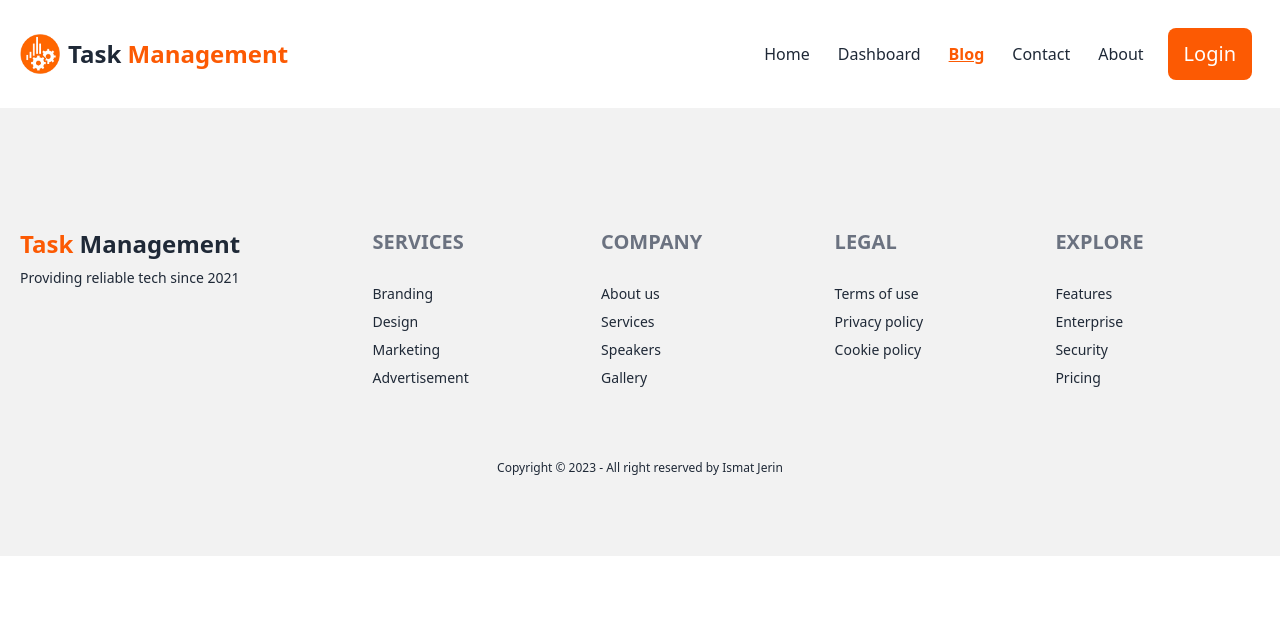
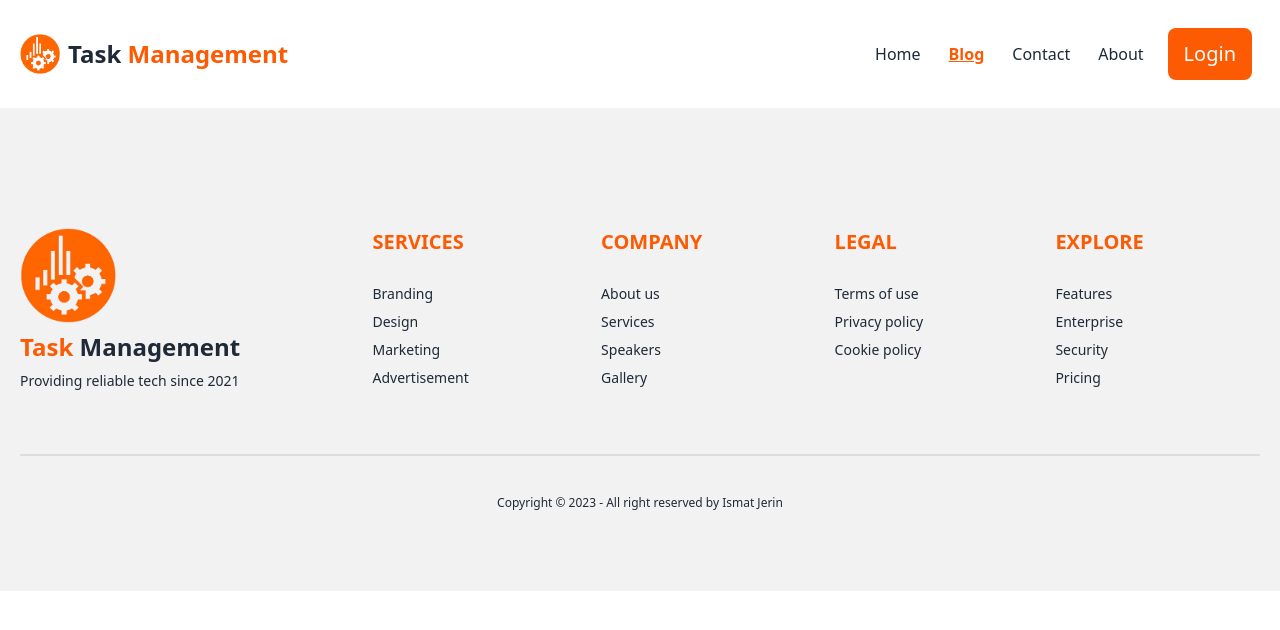
Before and after one commit to jerin-arpa/task-management-platform-client, a React (Vite) app: page /blog in a window 1280 px wide. Shown: the top 630 px of the page. Built offline with nearby package versions, Linux system fonts and the light colour scheme; no server answers.

Commit message:
add logo into footer and change the favicon logo

```diff
--- a/index.html
+++ b/index.html
@@ -3,7 +3,7 @@
 
 <head>
   <meta charset="UTF-8" />
-  <link rel="icon" type="image/svg+xml" href="https://ibb.co/BBkQR8Q" />
+  <link rel="icon" type="image/svg+xml" href="https://i.ibb.co/XtHKTmK/logo.png" />
   <meta name="viewport" content="width=device-width, initial-scale=1.0" />
   <title>Task Management</title>
 </head>
--- a/src/Component/Footer/Footer.jsx
+++ b/src/Component/Footer/Footer.jsx
@@ -1,35 +1,41 @@
+import logo from '../../assets/images/logo.png';
+
+
 const Footer = () => {
     return (
         <div className="bg-base-200 text-base-content py-20">
             <footer className="footer p-10 container mx-auto px-5">
                 <div>
+                    <div>
+                        <img className='w-24' src={logo} alt="" />
+                    </div>
                     <div className="flex gap-1">
                         <p className="text-2xl font-extrabold"><span className="text-[#fc5a03]">Task</span> Management</p>
                     </div>
                     <p>Providing reliable tech since 2021</p>
                 </div>
                 <nav>
-                    <header className="uppercase text-xl text-gray-500 font-bold mb-5">Services</header>
+                    <header className="uppercase text-xl text-[#fc5a03] font-bold mb-5">Services</header>
                     <a className="link link-hover">Branding</a>
                     <a className="link link-hover">Design</a>
                     <a className="link link-hover">Marketing</a>
                     <a className="link link-hover">Advertisement</a>
                 </nav>
                 <nav>
-                    <header className="uppercase text-xl text-gray-500 font-bold mb-5">Company</header>
+                    <header className="uppercase text-xl text-[#fc5a03] font-bold mb-5">Company</header>
                     <a className="link link-hover">About us</a>
                     <a className="link link-hover">Services</a>
                     <a className="link link-hover">Speakers</a>
                     <a className="link link-hover">Gallery</a>
                 </nav>
                 <nav>
-                    <header className="uppercase text-xl text-gray-500 font-bold mb-5">Legal</header>
+                    <header className="uppercase text-xl text-[#fc5a03] font-bold mb-5">Legal</header>
                     <a className="link link-hover">Terms of use</a>
                     <a className="link link-hover">Privacy policy</a>
                     <a className="link link-hover">Cookie policy</a>
                 </nav>
                 <nav>
-                    <header className="uppercase text-xl text-gray-500 font-bold mb-5">Explore</header>
+                    <header className="uppercase text-xl text-[#fc5a03] font-bold mb-5">Explore</header>
                     <a className="link link-hover">Features</a>
                     <a className="link link-hover">Enterprise</a>
                     <a className="link link-hover">Security</a>
@@ -37,9 +43,11 @@ const Footer = () => {
                 </nav>
             </footer>
 
-
+            <div className='container mx-auto px-5'>
+                <div className="divider"></div>
+            </div>
             <div className="container mx-auto px-5">
-                <p className="text-center text-xs mt-8">Copyright © 2023 - All right reserved by Ismat Jerin</p>
+                <p className="text-center text-xs mt-8 ">Copyright © 2023 - All right reserved by Ismat Jerin</p>
             </div>
         </div>
     );
--- a/src/Component/Navbar/Navbar.jsx
+++ b/src/Component/Navbar/Navbar.jsx
@@ -19,6 +19,8 @@ const Navbar = () => {
 
 
     const navLink = <>
+        {
+            user ? <>
                 <li>
                     <NavLink to='/' className={({ isActive, isPending }) =>
                         isPending ? "pending" : isActive ? "font-bold text-[#fc5a03] underline" : ""
@@ -44,6 +46,28 @@ const Navbar = () => {
                         isPending ? "pending" : isActive ? "font-bold underline text-[#fc5a03]" : ""
                     }>About</NavLink>
                 </li>
+            </> : <>
+                <li>
+                    <NavLink to='/' className={({ isActive, isPending }) =>
+                        isPending ? "pending" : isActive ? "font-bold text-[#fc5a03] underline" : ""
+                    }>Home</NavLink>
+                </li>
+                <li>
+                    <NavLink to='/blog' className={({ isActive, isPending }) =>
+                        isPending ? "pending" : isActive ? "font-bold text-[#fc5a03] underline" : ""
+                    }>Blog</NavLink>
+                </li>
+                <li>
+                    <NavLink to='/contact' className={({ isActive, isPending }) =>
+                        isPending ? "pending" : isActive ? "font-bold underline text-[#fc5a03]" : ""
+                    }>Contact</NavLink>
+                </li>
+                <li>
+                    <NavLink to='/about' className={({ isActive, isPending }) =>
+                        isPending ? "pending" : isActive ? "font-bold underline text-[#fc5a03]" : ""
+                    }>About</NavLink>
+                </li></>
+        }
     </>
 
 
@@ -91,7 +115,7 @@ const Navbar = () => {
                                                 }
                                             </label>
                                         </div>
-                                        <div className="dropdown-content z-[1] menu p-2 shadow bg-slate-800 rounded-box lg:w-96">
+                                        <div className="dropdown-content z-[1] menu p-2 shadow-2xl bg-white rounded-box lg:w-96">
                                             <div className="p-3">
                                                 <div className="flex justify-center">
                                                     {
@@ -107,9 +131,9 @@ const Navbar = () => {
                                                     <hr className="my-7 w-1/2" />
                                                 </div>
                                                 <div className="text-center">
-                                                    <h2 className="text-sm md:text-xl mb-2 text-white"><span className="text-[#fc5a03]">Name:</span> {user.displayName
+                                                    <h2 className="text-sm md:text-xl mb-2 "><span className="text-[#fc5a03] font-bold">Name:</span> {user.displayName
                                                     }</h2>
-                                                    <p className="text-sm  md:text-lg mb-5 text-white"><span className="text-[#fc5a03]">Email:</span> {user.email}</p>
+                                                    <p className="text-sm  md:text-lg mb-5 "><span className="text-[#fc5a03]  font-bold">Email:</span> {user.email}</p>
                                                 </div>
                                             </div>
                                         </div>
--- /dev/null
+++ b/src/Pages/HomePage/Review/Review.jsx
@@ -0,0 +1,11 @@
+
+
+const Review = () => {
+    return (
+        <div>
+
+        </div>
+    );
+};
+
+export default Review;
```
Lines whose indentation alone changed are shown as unchanged.
